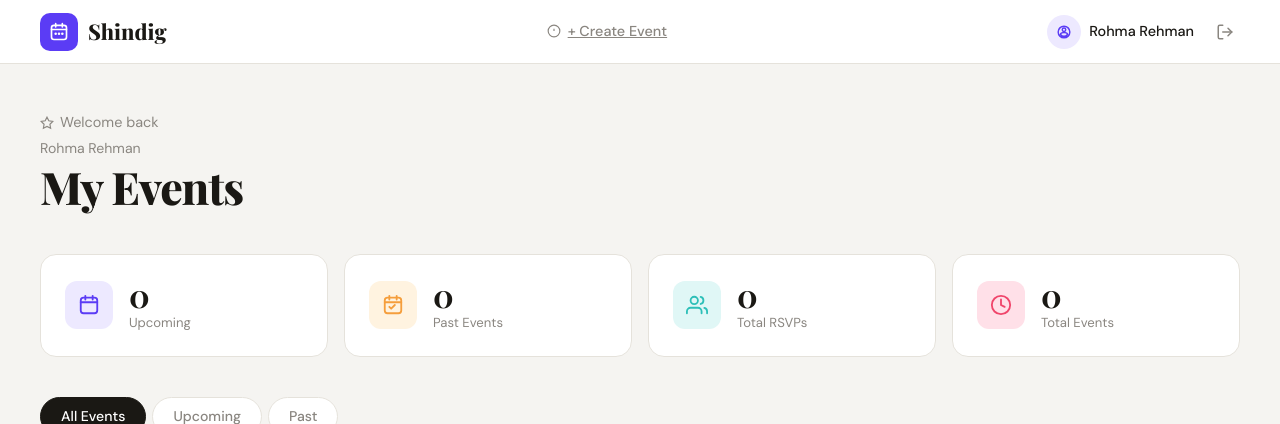
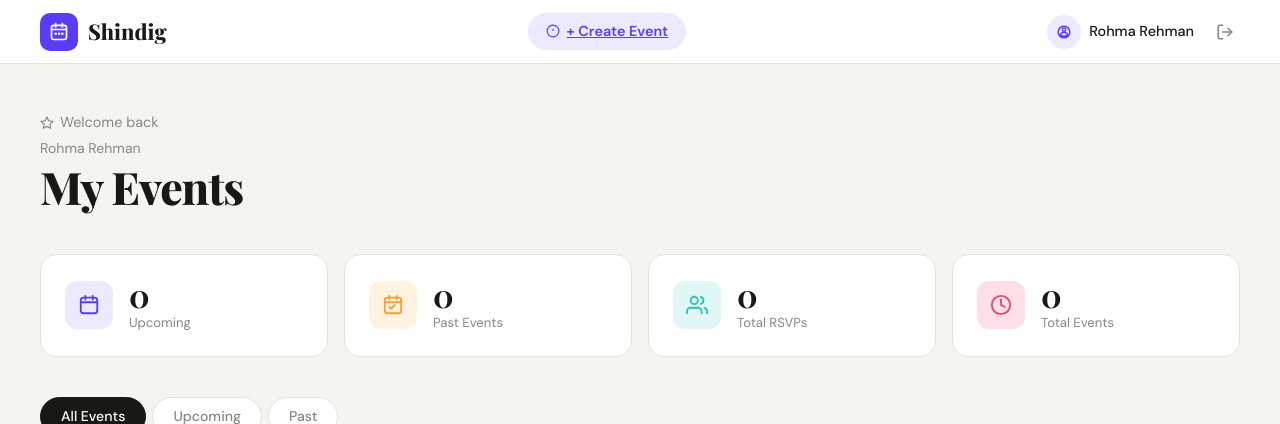
Before and after one commit to DanWiese/CITS3403_project, a Flask app: page /dashboard in a window 1280 px wide. Shown: the top 424 px of the page. Run offline with Flask 3, Linux system fonts and the light colour scheme; the visitor is signed in with stand-in values (Sample User, id 1); data that the repository does not hold is empty.

Commit message:
changed create event button to be more visible

```diff
--- a/static/styles.css
+++ b/static/styles.css
@@ -91,13 +91,15 @@ nav {
 }
 
 .nav-btn.ghost {
-  background: transparent;
-  color: var(--text-muted);
+  background: var(--accent-light);
+  color: var(--accent);
+  font-weight: 600;
 }
 
 .nav-btn.ghost:hover {
-  background: var(--surface-alt);
-  color: var(--text);
+  background: var(--accent);
+  color: white;
+  box-shadow: 0 4px 12px rgba(91,60,245,0.3);
 }
 
 .nav-right {
```
